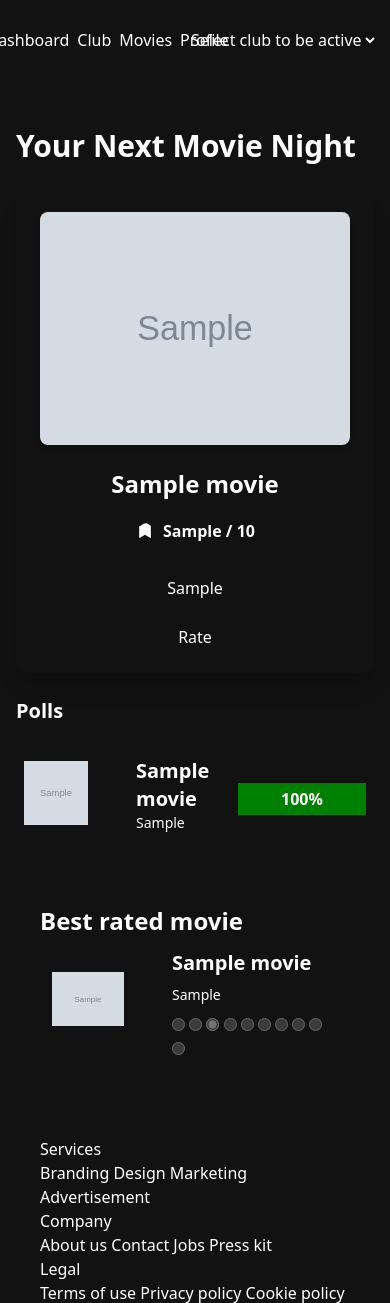
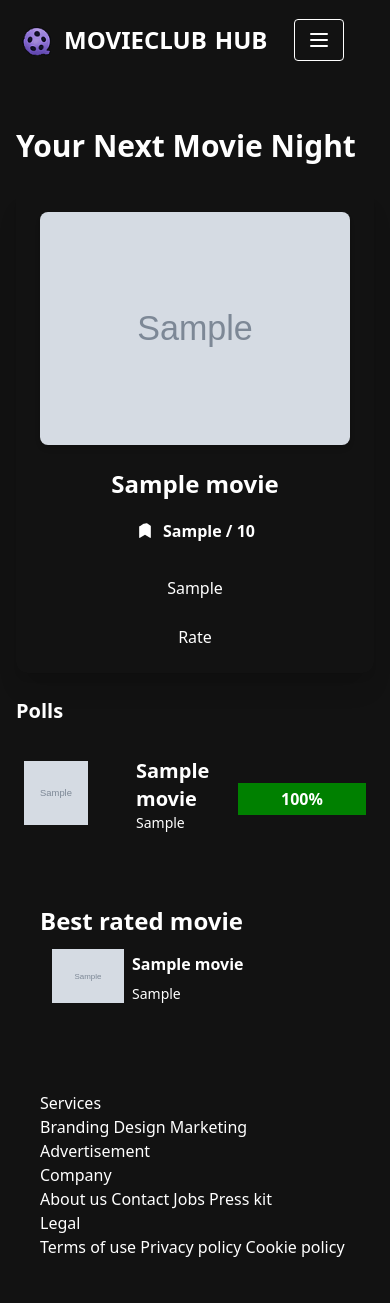
Before and after one commit to spynetS/movieclub, a Django app: page / in a window 390 px wide. Shown: the top 1303 px of the page. After the commit the page ends 1257 px from the top, so only its background shows below. Run offline with Django 5.2, Linux system fonts and the light colour scheme; a user stored in the database is signed in; tables that the repository leaves empty hold one stand-in row (values such as "Sample post"); grey boxes marked "Sample" are stand-in pictures; some libraries are stand-ins or nearby versions.

Commit message:
updated responsive ness

```diff
--- a/templates/components/navbar.html
+++ b/templates/components/navbar.html
@@ -1,38 +1,37 @@
 {% load static %}
-<nav class="p-5 grid grid-cols-2 md:grid-cols-3 absolute top-0 h-20 bg-base-200 w-full">
-    <a href="{% url 'dashboard' %}" class="hidden md:flex flex-row items-center gap-2">
-        <img src="{% static "logo.png" %}" alt="" />
-        <p class='font-bold text-3xl'>MOVIECLUB</p>
-        <p class="font-bold text-3xl text-accent">HUB</p>
+<nav class="p-5 flex items-center justify-between md:grid md:grid-cols-3 absolute top-0 h-20 bg-base-200 w-full z-50">
+    <!-- Logo -->
+    <a href="{% url 'dashboard' %}" class="flex flex-row items-center gap-2">
+        <img src="{% static "logo.png" %}" alt="" class="h-10 w-auto" />
+        <p class='font-bold text-2xl md:text-3xl'>MOVIECLUB</p>
+        <p class="font-bold text-2xl md:text-3xl text-accent">HUB</p>
     </a>
 
-    <div hx-boost="true" class="flex flex-row items-center justify-center gap-2 md:gap-5" id="nav-links">
+    <!-- Hamburger (Mobile) -->
+    <button id="menu-btn" class="md:hidden flex items-center px-3 py-2 border rounded hover:bg-base-300">
+        <svg class="h-6 w-6" fill="none" stroke="currentColor" stroke-width="2" viewBox="0 0 24 24">
+            <path stroke-linecap="round" stroke-linejoin="round"
+                  d="M4 6h16M4 12h16M4 18h16"/>
+        </svg>
+    </button>
+
+    <!-- Links + Club Selector -->
+    <div id="nav-links" class="hidden md:flex flex-col md:flex-row items-center gap-4 absolute md:static top-20 left-0 w-full md:w-auto bg-base-200 md:bg-transparent p-5 md:p-0">
         {% if user.is_authenticated %}
             <a href="{% url 'dashboard' %}" class="nav-link">Dashboard</a>
             <a href="{% url 'clubs' %}" class="nav-link">Club</a>
             <a href="{% url 'movies' %}" class="nav-link">Movies</a>
             <a href="{% url 'profile' %}" class="nav-link">Profile</a>
-        {% endif %}
-    </div>
-
-    <div class="flex justify-center items-center">
-        {% if user.is_authenticated %}
 
             <form hx-push-url="true" hx-on::after-swap="startClock()" hx-post="{% url "set-selected-club" %}" hx-trigger="input" hx-target="body">
-            <select name="selected_club" class="select">
+                <select name="selected_club" class="select w-full md:w-auto">
                     <option disabled selected>
                         Select club to be active
                     </option>
                     {% for club in user.clubs.all %}
-                    {% if club.pk == user.selected_club.pk %}
-                        <option value="{{club.pk}}">
+                        <option value="{{club.pk}}" {% if club.pk == user.selected_club.pk %}selected{% endif %}>
                             {{club}}
                         </option>
-                    {% else %}
-                        <option value="{{club.pk}}">
-                            {{club}}
-                        </option>
-                    {% endif %}
                     {% endfor %}
                 </select>
                 <input type="text" name="current_path" class="hidden" value="{{request.path}}" />
@@ -40,29 +39,22 @@
         {% endif %}
     </div>
 
+    <div>
+    </div>
+
+</nav>
+
 <script>
-	 document.addEventListener("DOMContentLoaded", function() {
-         // Get the current URL path
+ // Mobile toggle
+ document.getElementById("menu-btn").addEventListener("click", () => {
+     const nav = document.getElementById("nav-links");
+     nav.classList.toggle("hidden");
+ });
+
+ // Active link highlight
+ function highlightActiveLinks() {
      const currentPath = window.location.pathname;
-
-         // Get all navigation links
      const navLinks = document.querySelectorAll('.nav-link');
-
-         // Loop through the links and add the 'active' class to the current one
-         navLinks.forEach(link => {
-             if (link.getAttribute('href') === currentPath) {
-                 link.classList.add('link-accent');
-             }
-         });
-     });
-     document.addEventListener("htmx:afterSwap", function(event) {
-         // Get the current URL path
-         const currentPath = window.location.pathname;
-
-         // Get all navigation links
-         const navLinks = document.querySelectorAll('.nav-link');
-
-         // Loop through the links and add the 'active' class to the current one
      navLinks.forEach(link => {
          if (link.getAttribute('href') === currentPath) {
              link.classList.add('link-accent');
@@ -70,6 +62,8 @@
              link.classList.remove('link-accent');
          }
      });
-     });
+ }
+
+ document.addEventListener("DOMContentLoaded", highlightActiveLinks);
+ document.addEventListener("htmx:afterSwap", highlightActiveLinks);
 </script>
-</nav>
--- a/templates/components/vote-tab.html
+++ b/templates/components/vote-tab.html
@@ -1,5 +1,5 @@
 <p class="text-lg ">Vote for the next movie your club's going to watch</p>
-<div class="grid grid-cols-4 gap-5">
+<div class="grid grid-cols-1 md:grid-cols-4 gap-5">
 	{% for movie in user.selected_club.vote_movies.all %}
 		<div class="bg-base-200 p-5 rounded-xl flex flex-col items-center  " >
 			<img src="{{movie.poster}}" alt="Poster" class="w-56 mb-3" />
--- a/templates/dashboard.html
+++ b/templates/dashboard.html
@@ -100,12 +100,12 @@
 		<div class="bg-base-300 rounded-lg p-6">
 			<h2 class="text-2xl md:text-3xl font-bold">Best rated movie</h2>
 			{% for movie in user.selected_club.top5_rated.all %}
-				<div class="bg-base-200 p-3 rounded-xl flex flex-row items-center gap-12  " >
+				<div class="bg-base-200 p-3 rounded-xl flex md:flex-row items-center md:gap-12 gap-2  " >
 					<img src="{{movie.poster}}" alt="Poster" class="w-18 mb-3" />
 					<div class="h-full w-full flex flex-col justify-between">
-						<a href="{% url 'movie' movie.imdb_id %}" class="link text-xl font-semibold mb-2">{{movie.title}}</a>
+						<a href="{% url 'movie' movie.imdb_id %}" class="link md:text-xl font-semibold mb-2">{{movie.title}}</a>
 						<p class="text-sm mb-2">{{movie.year}}</p>
-						<div class="rating">
+						<div class="rating hidden md:flex">
 							{% for star in "1234567890" %}
 								{% if movie.get_average_rating %}
 									{% include 'components/star.html' with rating=movie.get_average_rating.avg_total index=forloop.counter %}
```
Also changed, not shown: templates/profile.html (+3 -5 lines). Lines whose indentation alone changed are shown as unchanged.
